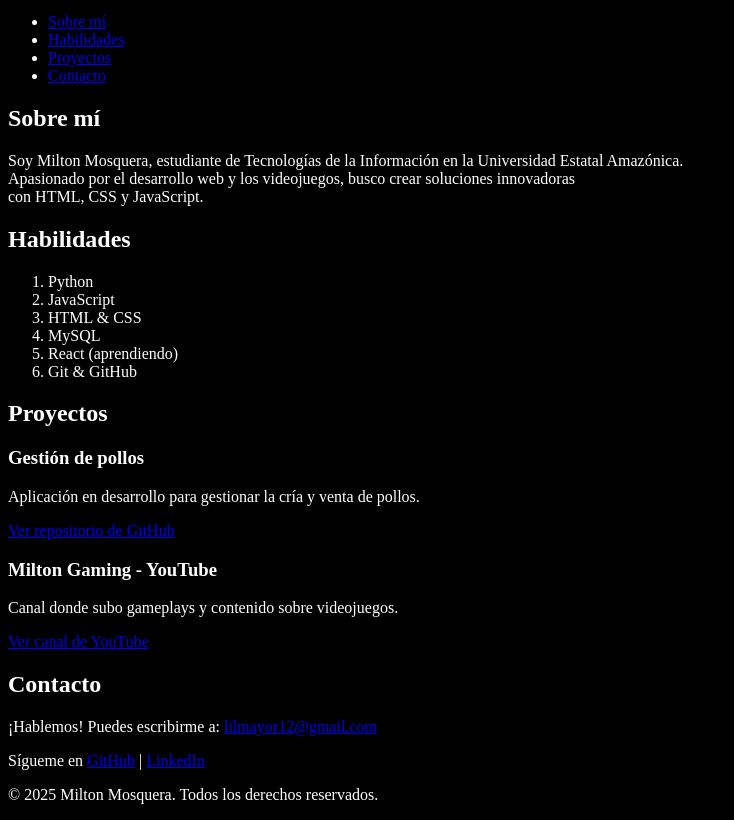
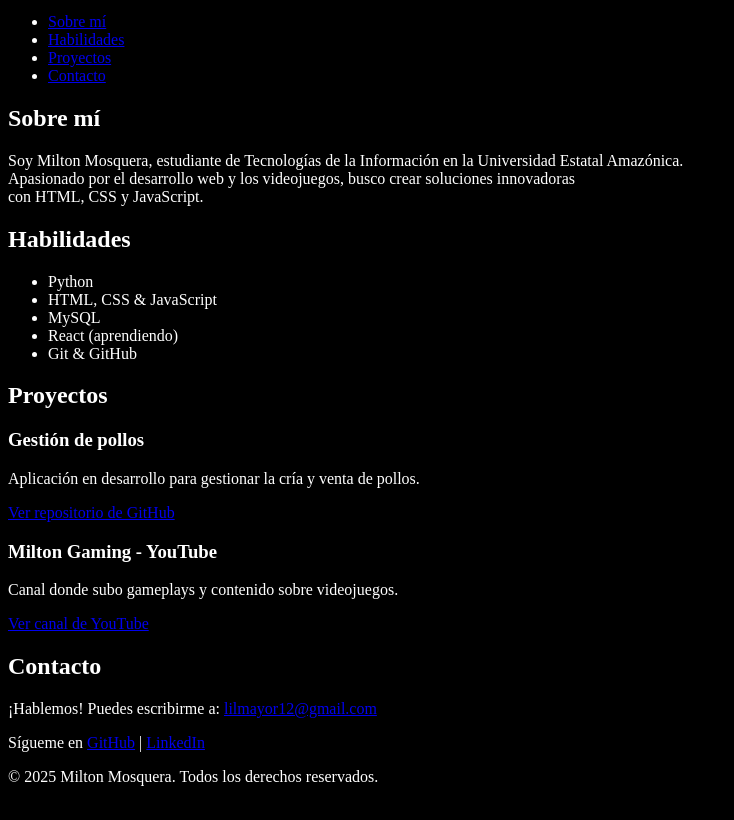
Before and after one commit to Mil2003/portfolio, a plain HTML site: page index.html in a window 1280 px wide. Shown: the part 101-921 px from the top of the page, without its empty margins (0-734 px from the left). Drawn offline with Linux system fonts and the light colour scheme.

Commit message:
Última Sincronización: 2025-03-07 04:27:14 (Móvil)

```diff
--- a/index.html
+++ b/index.html
@@ -30,7 +30,7 @@
                 <li><a href="#skills">Habilidades</a></li>
                 <li><a href="#projects">Proyectos</a></li>
                 <li><a href="#contact">Contacto</a></li>
-                </ul>
+           </ul>
         </nav>
     </header>
 
@@ -46,14 +46,13 @@
 
         <section id="skills">
             <h2>Habilidades</h2>
-            <ol>
+            <ul>
                 <li>Python</li>
-                <li>JavaScript</li>
-                <li>HTML & CSS</li>
+                <li>HTML, CSS & JavaScript</li>
                 <li>MySQL</li>
                 <li>React (aprendiendo)</li>
                 <li>Git & GitHub</li>
-            </ol>
+            </ul>
         </section>
 
         <section id="projects">
```
